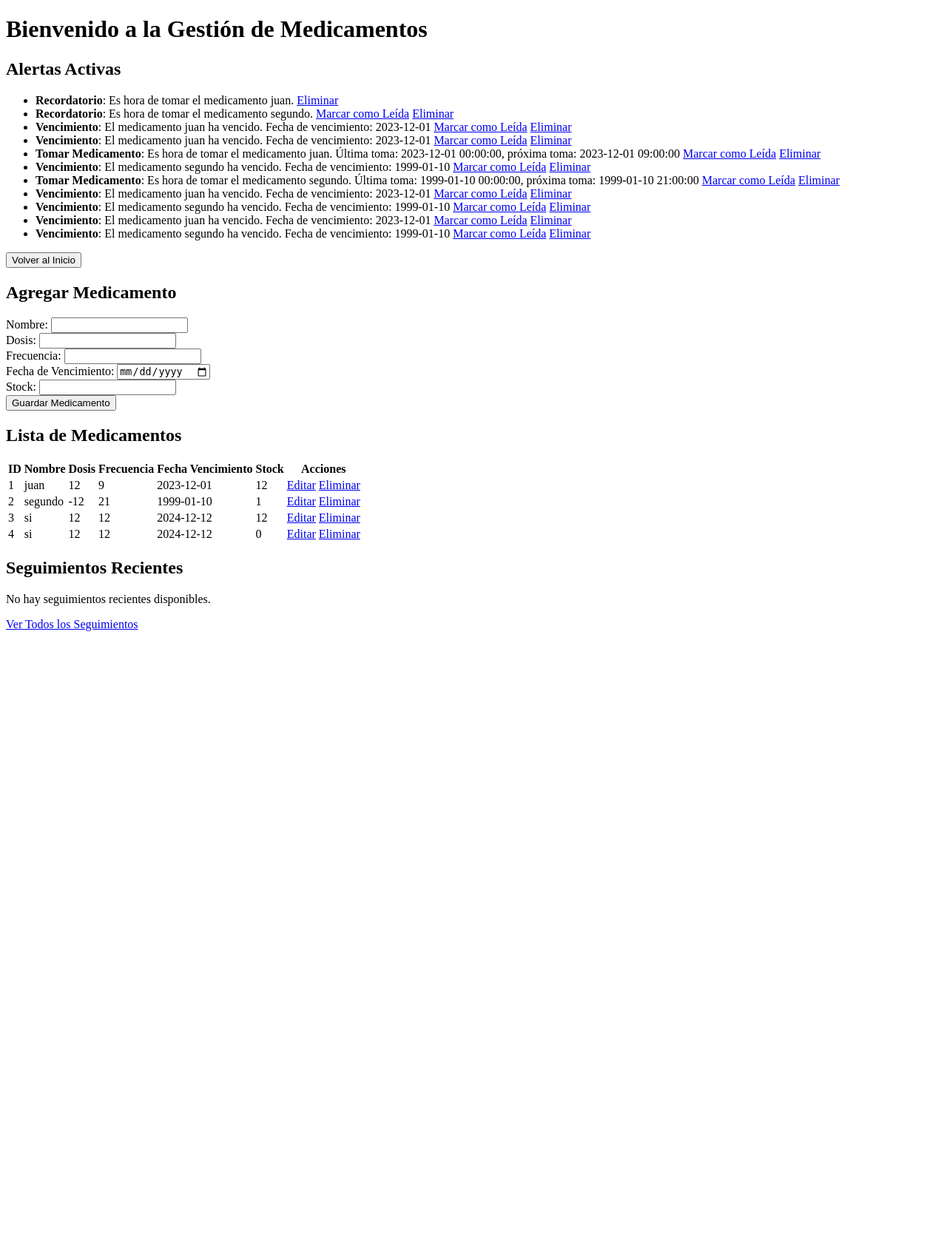
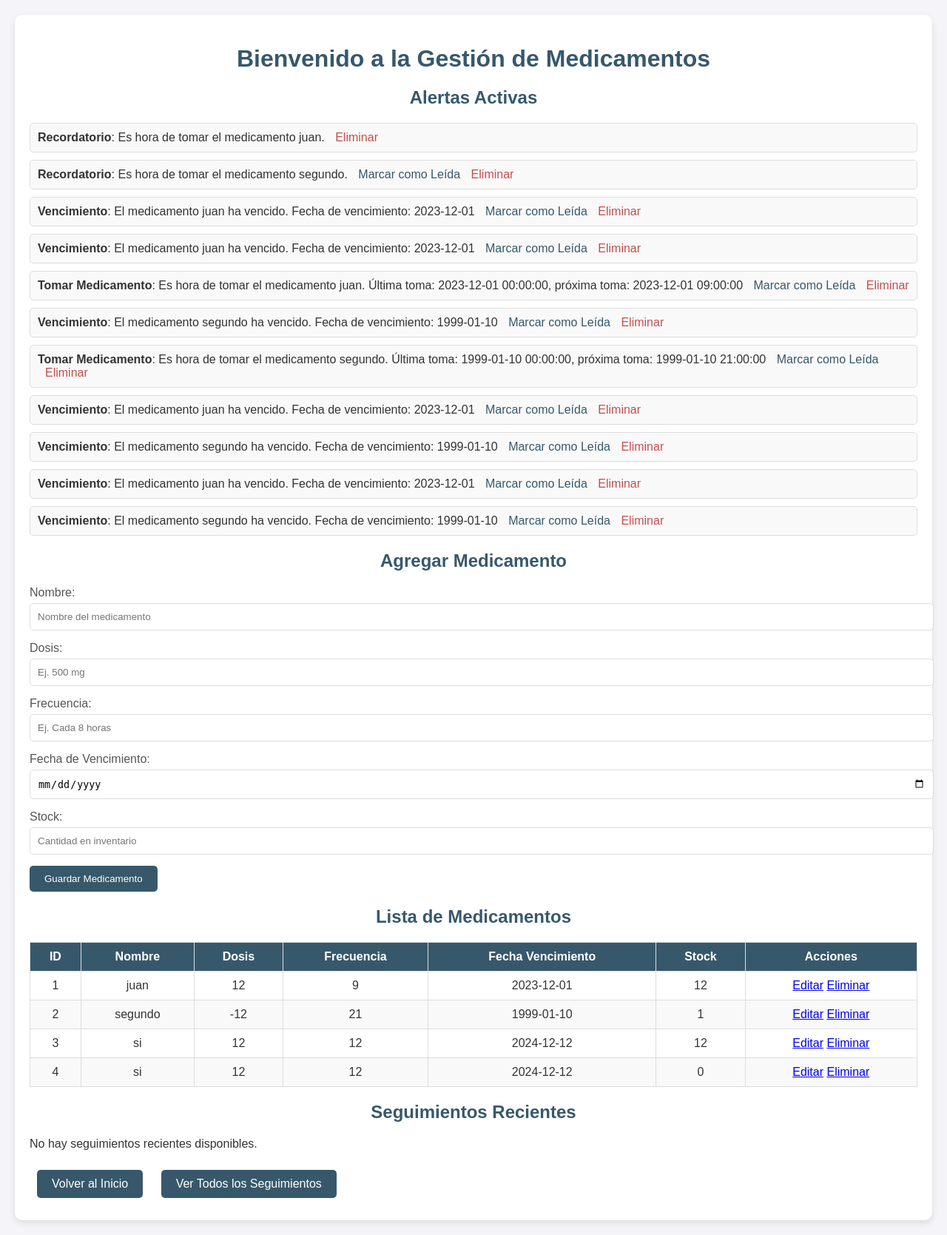
Before and after one commit to soficede/PROYECTO-FINAL-, a Flask app: page /usuario in a window 1280 px wide. Shown: the whole page at 74% size. Before the commit the page ends 853 px from the top, so only its background shows below. Run offline with Flask 3, Linux system fonts and the light colour scheme; data comes from the database, SQL or seed files in the repository; data that the repository does not hold is empty.

Commit message:
Lunes de parranda y yo aquí hechando codigo, menos mal el css ya me quedó todo lindo

```diff
--- /dev/null
+++ b/static/style_usuario.css
@@ -0,0 +1,119 @@
+/* General */
+body {
+    margin: 0;
+    padding: 0;
+    font-family: 'Arial', sans-serif;
+    background-color: #f4f4f9;
+    color: #333;
+    display: flex;
+    justify-content: center;
+    align-items: flex-start;
+    padding: 20px;
+}
+
+.container {
+    width: 100%;
+    max-width: 1200px;
+    background: #ffffff;
+    padding: 20px;
+    border-radius: 10px;
+    box-shadow: 0 4px 10px rgba(0, 0, 0, 0.1);
+}
+
+h1, h2 {
+    color: #37586b;
+    text-align: center;
+    margin-bottom: 20px;
+}
+
+/* Alertas */
+.alertas .alert-list {
+    list-style: none;
+    padding: 0;
+}
+
+.alertas .alert-item {
+    margin-bottom: 10px;
+    padding: 10px;
+    border: 1px solid #ddd;
+    border-radius: 5px;
+    background: #f9f9f9;
+}
+
+.alertas .btn-link {
+    text-decoration: none;
+    color: #37586b;
+    margin-left: 10px;
+}
+
+.alertas .btn-link.danger {
+    color: #c54d4d;
+}
+
+/* Formularios */
+.form-section label {
+    display: block;
+    margin-bottom: 5px;
+    color: #555;
+}
+
+.form-section input {
+    width: 100%;
+    padding: 10px;
+    margin-bottom: 15px;
+    border: 1px solid #ddd;
+    border-radius: 5px;
+}
+
+.btn-submit {
+    background: #37586b;
+    color: white;
+    border: none;
+    padding: 10px 20px;
+    border-radius: 5px;
+    cursor: pointer;
+    transition: background 0.3s;
+}
+
+.btn-submit:hover {
+    background: #1b3029;
+}
+
+/* Tablas */
+.table-section table {
+    width: 100%;
+    border-collapse: collapse;
+    margin-bottom: 20px;
+}
+
+.table-section th, .table-section td {
+    border: 1px solid #ddd;
+    padding: 10px;
+    text-align: center;
+}
+
+.table-section th {
+    background-color: #37586b;
+    color: #fff;
+}
+
+.table-section tr:nth-child(even) {
+    background: #f9f9f9;
+}
+
+/* Botones principales */
+.btn-main {
+    display: inline-block;
+    margin: 10px;
+    padding: 10px 20px;
+    background: #37586b;
+    color: white;
+    text-decoration: none;
+    border-radius: 5px;
+    text-align: center;
+    transition: background 0.3s;
+}
+
+.btn-main:hover {
+    background: #1b3029;
+}
--- a/templates/usuario.html
+++ b/templates/usuario.html
@@ -4,54 +4,57 @@
     <meta charset="UTF-8">
     <meta name="viewport" content="width=device-width, initial-scale=1.0">
     <title>Gestión de Medicamentos</title>
+    <link rel="stylesheet" href="static/style_usuario.css">
 </head>
 <body>
+    <div class="container">
         <h1>Bienvenido a la Gestión de Medicamentos</h1>
 
         <!-- Mostrar alertas -->
+        <section class="alertas">
             <h2>Alertas Activas</h2>
             {% if alertas %}
-        <ul>
+                <ul class="alert-list">
                     {% for alerta in alertas %}
-                <li>
+                        <li class="alert-item">
                             <strong>{{ alerta.tipo }}</strong>: {{ alerta.mensaje }}
                             {% if alerta.estado == False %}
-                        <a href="{{ url_for('marcar_alerta_leida', alerta_id=alerta.id) }}">Marcar como Leída</a>
+                                <a href="{{ url_for('marcar_alerta_leida', alerta_id=alerta.id) }}" class="btn-link">Marcar como Leída</a>
                             {% endif %}
-                    <a href="{{ url_for('eliminar_alerta', alerta_id=alerta.id) }}">Eliminar</a>
+                            <a href="{{ url_for('eliminar_alerta', alerta_id=alerta.id) }}" class="btn-link danger">Eliminar</a>
                         </li>
                     {% endfor %}
                 </ul>
             {% else %}
                 <p>No hay alertas activas.</p>
             {% endif %}
-
-    <a href="{{ url_for('index') }}">
-        <button>Volver al Inicio</button>
-    </a>
+        </section>
 
         <!-- Formulario para agregar un medicamento -->
-    <form action="/agregar_medicamento" method="POST">
+        <section class="form-section">
             <h2>Agregar Medicamento</h2>
+            <form action="/agregar_medicamento" method="POST" class="form-medicamento">
                 <label for="nombre">Nombre:</label>
-        <input type="text" id="nombre" name="nombre" required>
-        <br>
+                <input type="text" id="nombre" name="nombre" placeholder="Nombre del medicamento" required>
+
                 <label for="dosis">Dosis:</label>
-        <input type="text" id="dosis" name="dosis" required>
-        <br>
+                <input type="text" id="dosis" name="dosis" placeholder="Ej. 500 mg" required>
+
                 <label for="frecuencia">Frecuencia:</label>
-        <input type="text" id="frecuencia" name="frecuencia" required>
-        <br>
+                <input type="text" id="frecuencia" name="frecuencia" placeholder="Ej. Cada 8 horas" required>
+
                 <label for="fecha_vencimiento">Fecha de Vencimiento:</label>
                 <input type="date" id="fecha_vencimiento" name="fecha_vencimiento" required>
-        <br>
+
                 <label for="stock">Stock:</label>
-        <input type="number" id="stock" name="stock" required>
-        <br>
-        <button type="submit">Guardar Medicamento</button>
+                <input type="number" id="stock" name="stock" placeholder="Cantidad en inventario" required>
+
+                <button type="submit" class="btn-submit">Guardar Medicamento</button>
             </form>
+        </section>
 
         <!-- Mostrar lista de medicamentos -->
+        <section class="table-section">
             <h2>Lista de Medicamentos</h2>
             <table>
                 <thead>
@@ -75,15 +78,17 @@
                             <td>{{ medicamento.fecha_vencimiento }}</td>
                             <td>{{ medicamento.stock }}</td>
                             <td>
-                        <a href="/editar_medicamento/{{ medicamento.id }}">Editar</a>
-                        <a href="/eliminar_medicamento/{{ medicamento.id }}">Eliminar</a>
+                                <a href="/editar_medicamento/{{ medicamento.id }}" class="btn-link">Editar</a>
+                                <a href="/eliminar_medicamento/{{ medicamento.id }}" class="btn-link danger">Eliminar</a>
                             </td>
                         </tr>
                     {% endfor %}
                 </tbody>
             </table>
+        </section>
 
         <!-- Sección de Seguimientos -->
+        <section class="table-section">
             <h2>Seguimientos Recientes</h2>
             {% if seguimientos %}
                 <table>
@@ -111,8 +116,10 @@
             {% else %}
                 <p>No hay seguimientos recientes disponibles.</p>
             {% endif %}
+        </section>
 
-    <!-- Enlace para ver todos los seguimientos -->
-    <a href="{{ url_for('seguimientos') }}">Ver Todos los Seguimientos</a>
+        <a href="{{ url_for('index') }}" class="btn-main">Volver al Inicio</a>
+        <a href="{{ url_for('seguimientos') }}" class="btn-main">Ver Todos los Seguimientos</a>
+    </div>
 </body>
 </html>
```
Also changed, not shown: static/style_editar_medicamento.css (added, +83 -0 lines), static/style_ingresar.css (added, +75 -0 lines), static/style_registrarse.css (added, +75 -0 lines), static/style_seguimento.css (added, +69 -0 lines), templates/editar_medicamento.html (+15 -11 lines), templates/ingresar.html (+13 -10 lines), templates/registrarse.html (+12 -9 lines), templates/seguimientos.html (+21 -7 lines). Lines whose indentation alone changed are shown as unchanged.
